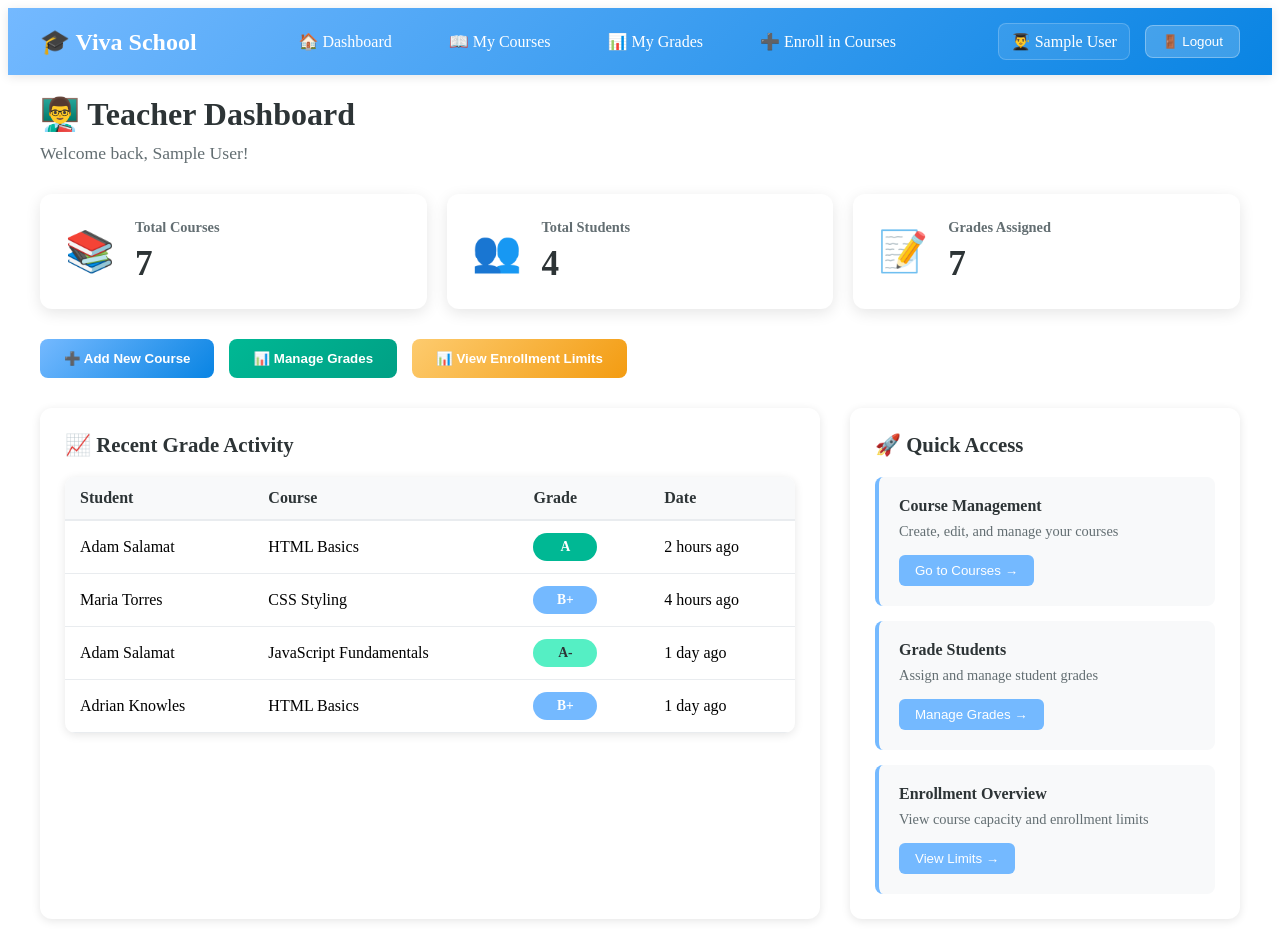
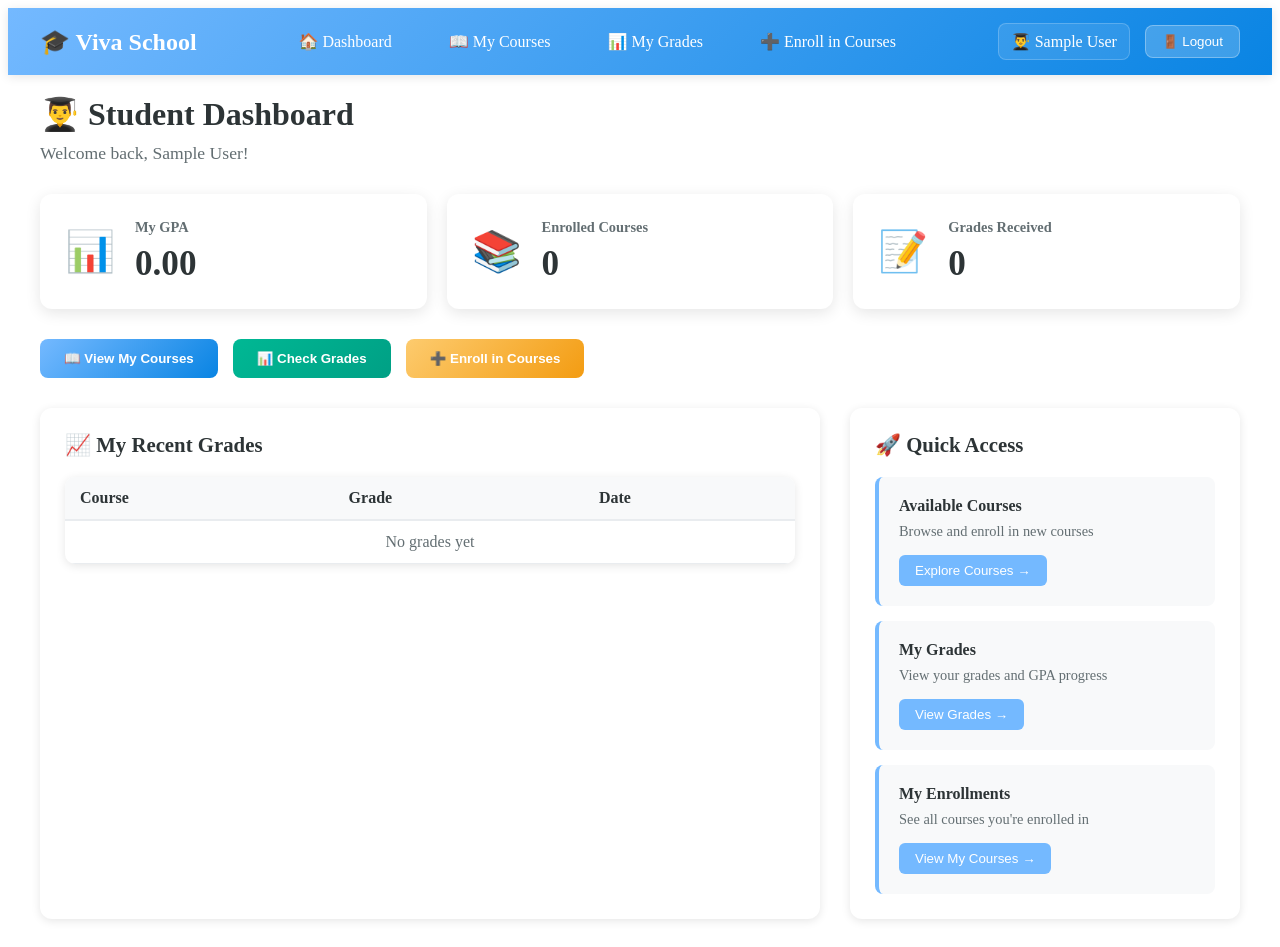
Before and after one commit to aya-asylbek/Viva-Online-School, a React (Vite) app in the folder client/: page /dashboard in a window 1280 px wide. Built offline with nearby package versions, Linux system fonts and the light colour scheme; sample sign-in values are in the browser's storage.

Commit message:
Fixed issue for student dashboard and teacher dashboard

```diff
--- a/client/src/pages/Dashboard.jsx
+++ b/client/src/pages/Dashboard.jsx
@@ -6,11 +6,7 @@ import "../styles/Dashboard.css";
 const Dashboard = () => {
     const { user } = useAuth();
     const navigate = useNavigate();
-  const [stats, setStats] = useState({
-    totalCourses: 0,
-    totalStudents: 0,
-    totalGrades: 0
-  });
+    const [stats, setStats] = useState({});
     const [recentGrades, setRecentGrades] = useState([]);
     const [loading, setLoading] = useState(true);
 
@@ -22,22 +18,32 @@ const Dashboard = () => {
 
     const fetchDashboardData = async () => {
         try {
-      // Используем mock данные для демо
+            console.log("🔍 User role:", user?.role);
+
+            if (user?.role === "teacher") {
+                // TEACHER DASHBOARD
                 setStats({
                     totalCourses: 7,
                     totalStudents: 4,
                     totalGrades: 7
                 });
-
-      // Mock recent grades
                 setRecentGrades([
                     { student_name: "Adam Salamat", course_name: "HTML Basics", grade: "A", date: "2 hours ago" },
                     { student_name: "Maria Torres", course_name: "CSS Styling", grade: "B+", date: "4 hours ago" },
                     { student_name: "Adam Salamat", course_name: "JavaScript Fundamentals", grade: "A-", date: "1 day ago" },
                     { student_name: "Adrian Knowles", course_name: "HTML Basics", grade: "B+", date: "1 day ago" }
                 ]);
+            } else {
+                // STUDENT DASHBOARD
+                setStats({
+                    gpa: "0.00",
+                    enrolledCourses: 0,
+                    gradesReceived: 0
+                });
+                setRecentGrades([]);
+            }
         } catch (err) {
-      console.error("Error fetching dashboard data:", err);
+            console.error("Error:", err);
         } finally {
             setLoading(false);
         }
@@ -48,12 +54,15 @@ const Dashboard = () => {
     return (
         <div className="dashboard-container">
             <div className="dashboard-header">
-        <h1>👨‍🏫 Teacher Dashboard</h1>
+                <h1>{user?.role === "teacher" ? "👨‍🏫 Teacher Dashboard" : "👨‍🎓 Student Dashboard"}</h1>
                 <p>Welcome back, {user?.name || user?.email}!</p>
             </div>
 
             {/* 📊 Statistics Cards */}
             <div className="stats-grid">
+                {user?.role === "teacher" ? (
+                    // TEACHER STATS
+                    <>
                         <div className="stat-card">
                             <div className="stat-icon">📚</div>
                             <div className="stat-info">
@@ -75,48 +84,85 @@ const Dashboard = () => {
                                 <p>{stats.totalGrades}</p>
                             </div>
                         </div>
+                    </>
+                ) : (
+                    // STUDENT STATS
+                    <>
+                        <div className="stat-card">
+                            <div className="stat-icon">📊</div>
+                            <div className="stat-info">
+                                <h3>My GPA</h3>
+                                <p>{stats.gpa}</p>
+                            </div>
+                        </div>
+                        <div className="stat-card">
+                            <div className="stat-icon">📚</div>
+                            <div className="stat-info">
+                                <h3>Enrolled Courses</h3>
+                                <p>{stats.enrolledCourses}</p>
+                            </div>
+                        </div>
+                        <div className="stat-card">
+                            <div className="stat-icon">📝</div>
+                            <div className="stat-info">
+                                <h3>Grades Received</h3>
+                                <p>{stats.gradesReceived}</p>
+                            </div>
+                        </div>
+                    </>
+                )}
             </div>
 
             {/* 🚀 Quick Actions */}
             <div className="quick-actions">
-        <button
-          className="action-btn primary"
-          onClick={() => navigate("/courses")}
-        >
+                {user?.role === "teacher" ? (
+                    // TEACHER ACTIONS
+                    <>
+                        <button className="action-btn primary" onClick={() => navigate("/courses")}>
                             ➕ Add New Course
                         </button>
-        <button
-          className="action-btn secondary"
-          onClick={() => navigate("/grades")}
-        >
+                        <button className="action-btn secondary" onClick={() => navigate("/grades")}>
                             📊 Manage Grades
                         </button>
-        <button
-          className="action-btn tertiary"
-          onClick={() => navigate("/courses")}
-        >
+                        <button className="action-btn tertiary" onClick={() => navigate("/courses")}>
                             📊 View Enrollment Limits
                         </button>
+                    </>
+                ) : (
+                    // STUDENT ACTIONS
+                    <>
+                        <button className="action-btn primary" onClick={() => navigate("/courses")}>
+                            📖 View My Courses
+                        </button>
+                        <button className="action-btn secondary" onClick={() => navigate("/grades")}>
+                            📊 Check Grades
+                        </button>
+                        <button className="action-btn tertiary" onClick={() => navigate("/courses")}>
+                            ➕ Enroll in Courses
+                        </button>
+                    </>
+                )}
             </div>
 
             <div className="dashboard-content">
-        {/* 📚 Recent Activity */}
+                {/* 📈 Recent Activity */}
                 <div className="dashboard-section">
-          <h2>📈 Recent Grade Activity</h2>
+                    <h2>📈 {user?.role === "teacher" ? "Recent Grade Activity" : "My Recent Grades"}</h2>
                     <div className="table-container">
                         <table className="dashboard-table">
                             <thead>
                                 <tr>
-                  <th>Student</th>
+                                    {user?.role === "teacher" && <th>Student</th>}
                                     <th>Course</th>
                                     <th>Grade</th>
                                     <th>Date</th>
                                 </tr>
                             </thead>
                             <tbody>
-                {recentGrades.map((grade, index) => (
+                                {recentGrades.length > 0 ? (
+                                    recentGrades.map((grade, index) => (
                                         <tr key={index}>
-                    <td>{grade.student_name}</td>
+                                            {user?.role === "teacher" && <td>{grade.student_name}</td>}
                                             <td>{grade.course_name}</td>
                                             <td>
                                                 <span className={`grade-badge grade-${grade.grade.replace('+', 'plus').replace('-', 'minus')}`}>
@@ -125,16 +171,26 @@ const Dashboard = () => {
                                             </td>
                                             <td>{grade.date}</td>
                                         </tr>
-                ))}
+                                    ))
+                                ) : (
+                                    <tr>
+                                        <td colSpan={user?.role === "teacher" ? 4 : 3} style={{ textAlign: 'center', color: '#636e72' }}>
+                                            {user?.role === "teacher" ? "No recent grade activity" : "No grades yet"}
+                                        </td>
+                                    </tr>
+                                )}
                             </tbody>
                         </table>
                     </div>
                 </div>
 
-        {/* 📊 Quick Stats */}
+                {/* 📊 Quick Access */}
                 <div className="dashboard-section">
                     <h2>🚀 Quick Access</h2>
                     <div className="quick-stats">
+                        {user?.role === "teacher" ? (
+                            // TEACHER QUICK ACCESS
+                            <>
                                 <div className="quick-stat-item">
                                     <h4>Course Management</h4>
                                     <p>Create, edit, and manage your courses</p>
@@ -150,6 +206,28 @@ const Dashboard = () => {
                                     <p>View course capacity and enrollment limits</p>
                                     <button onClick={() => navigate("/courses")}>View Limits →</button>
                                 </div>
+                            </>
+                        ) : (
+                            // STUDENT QUICK ACCESS
+                            <>
+                                <div className="quick-stat-item">
+                                    <h4>Available Courses</h4>
+                                    <p>Browse and enroll in new courses</p>
+                                    <button onClick={() => navigate("/courses")}>Explore Courses →</button>
+                                </div>
+                                <div className="quick-stat-item">
+                                    <h4>My Grades</h4>
+                                    <p>View your grades and GPA progress</p>
+                                    <button onClick={() => navigate("/grades")}>View Grades →</button>
+                                </div>
+                                <div className="quick-stat-item">
+                                    <h4>My Enrollments</h4>
+                                    <p>See all courses you're enrolled in</p>
+                                    <button onClick={() => navigate("/enrollments")}>View My Courses →</button>
+                                </div>
+                            </>
+
+                        )}
                     </div>
                 </div>
             </div>
```
Lines whose indentation alone changed are shown as unchanged.
